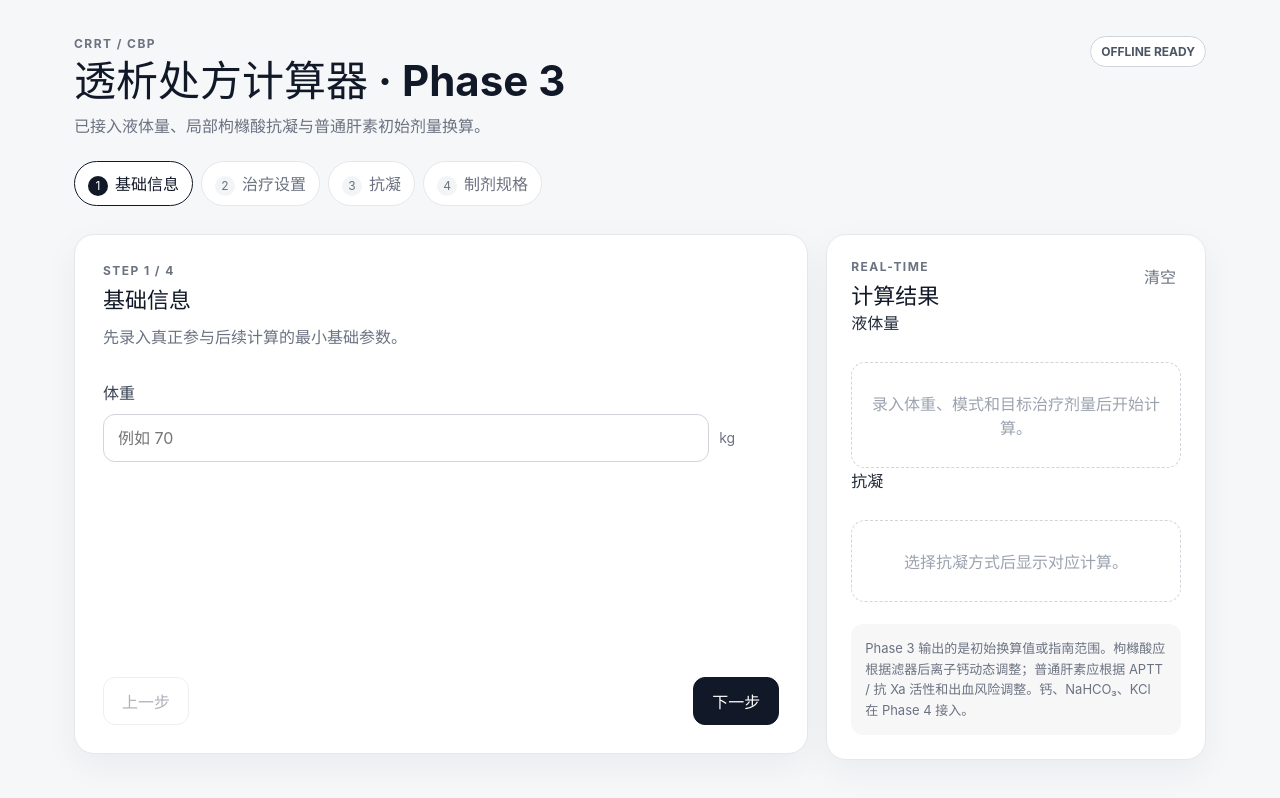
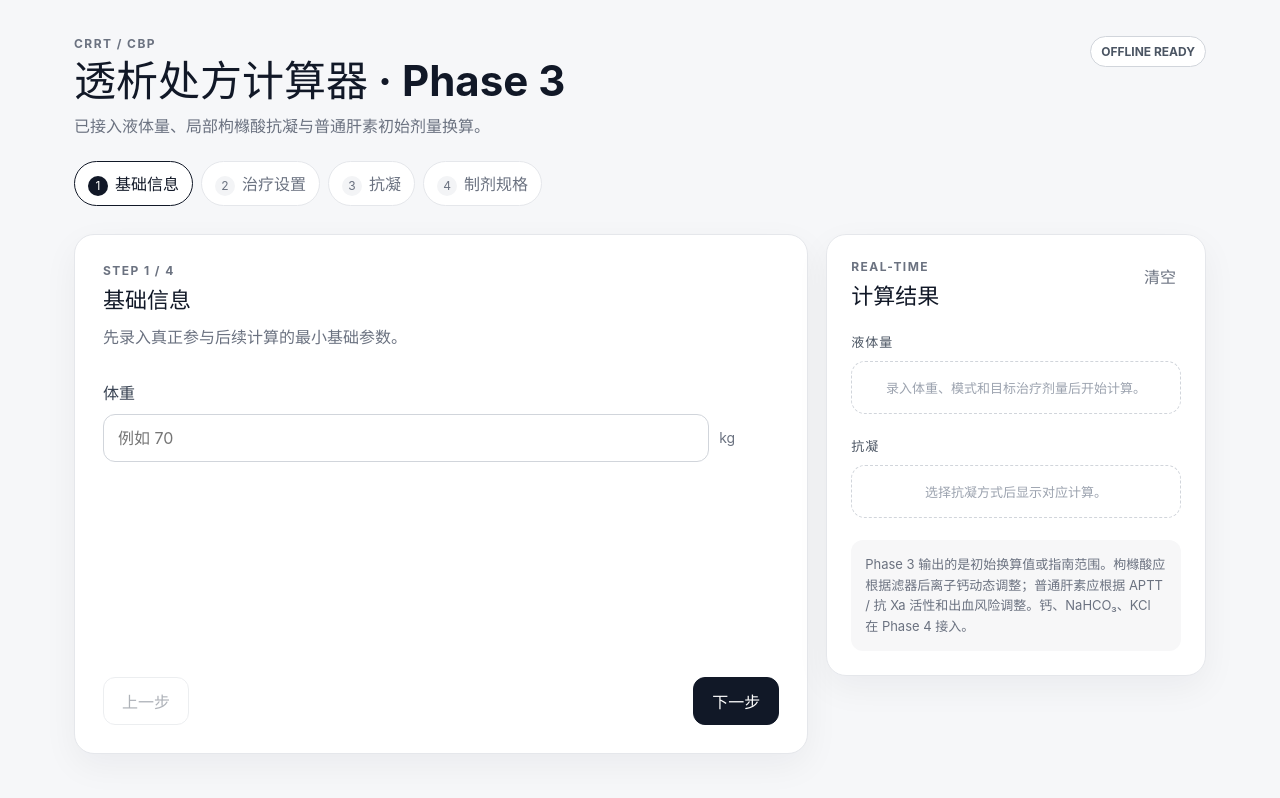
Before and after one commit to banxia-O/CRRT-Calculator, a React (Vite) app: page / in a window 1280 px wide. Shown: the top 798 px of the page. Built offline with nearby package versions, Linux system fonts and the light colour scheme.

Commit message:
phase3: style anticoagulation result sections

```diff
--- a/src/styles.css
+++ b/src/styles.css
@@ -51,7 +51,10 @@ p { color: #6b7280; margin: 0; }
 button:disabled { opacity: .4; cursor: not-allowed; }
 .text-button { border: 0; background: transparent; color: #6b7280; padding: 5px; }
 .empty-state { margin-top: 28px; padding: 28px 18px; border: 1px dashed #d1d5db; border-radius: 14px; text-align: center; color: #9ca3af; }
-.calculation-panel { margin-top: 22px; border: 1px solid #e5e7eb; border-radius: 14px; overflow: hidden; }
+.empty-state.compact { margin-top: 10px; padding: 16px 14px; font-size: 13px; }
+.result-section-title { margin-top: 22px; font-size: 13px; font-weight: 800; letter-spacing: .08em; color: #4b5563; }
+.calculation-panel { margin-top: 10px; border: 1px solid #e5e7eb; border-radius: 14px; overflow: hidden; }
+.calculation-caption { padding: 11px 14px; background: #fafafa; border-bottom: 1px solid #e5e7eb; color: #374151; font-size: 13px; font-weight: 800; }
 .result-row { display: flex; justify-content: space-between; gap: 16px; padding: 12px 14px; border-bottom: 1px solid #f0f1f3; }
 .result-row:last-of-type { border-bottom: 0; }
 .result-row span { color: #6b7280; }
```
